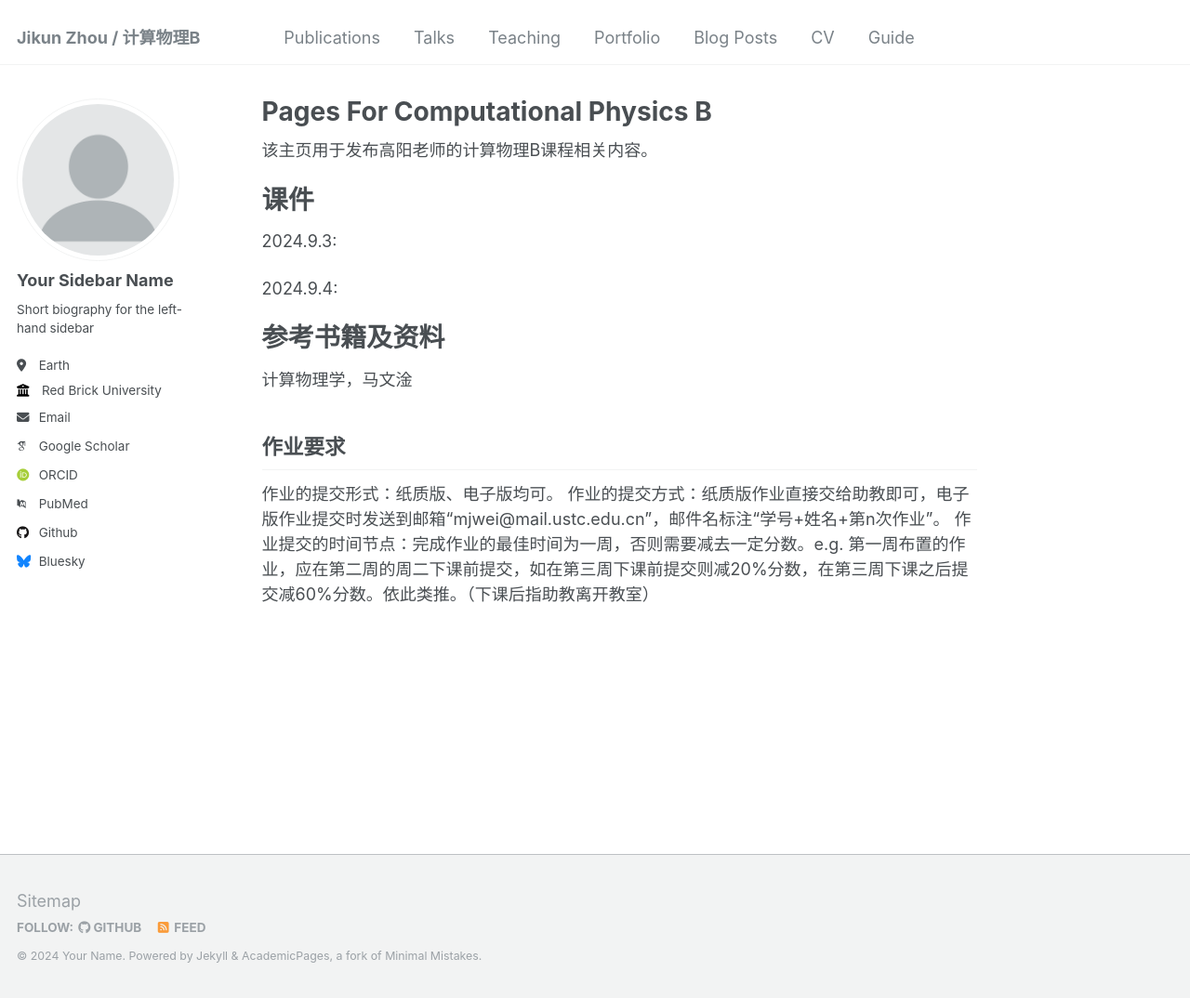
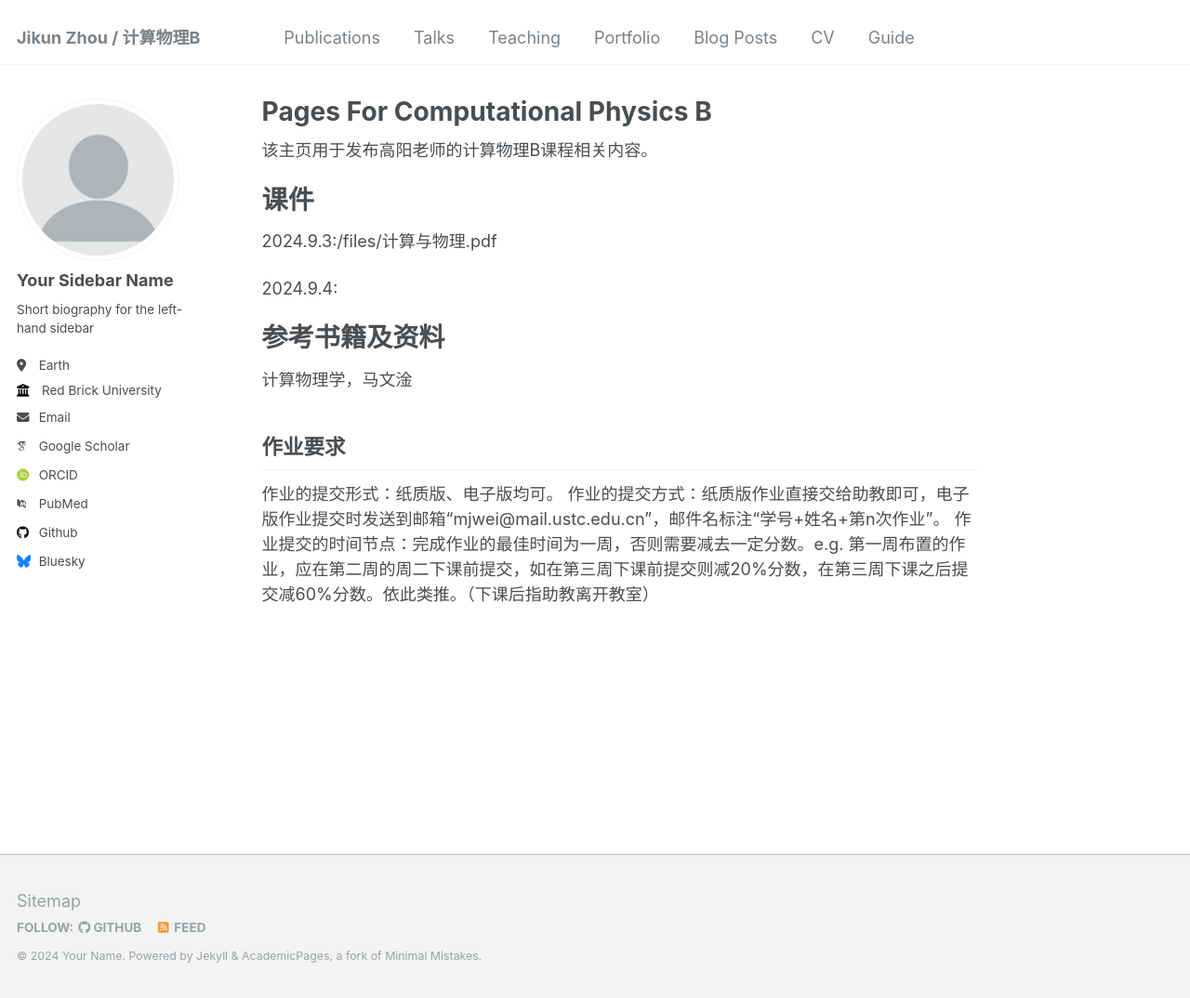
Before and after one commit to ZhouJikunn/ZhouJikunn.github.io, a Jekyll site: the page built from _pages/about.md, in a window 1280 px wide and 1074 px high. Shown: the whole window at 93% size. Built offline with Jekyll 4.4.1, drawn with Linux system fonts in a browser that asks for light colours; some web fonts are replaced.

Commit message:
Update about.md

```diff
--- a/_pages/about.md
+++ b/_pages/about.md
@@ -10,7 +10,7 @@ redirect_from:
 
 课件
 ======
-2024.9.3:
+2024.9.3:/files/计算与物理.pdf
 
 2024.9.4:
 
```
